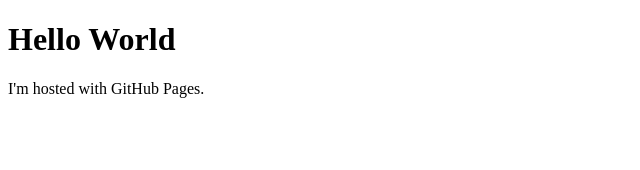
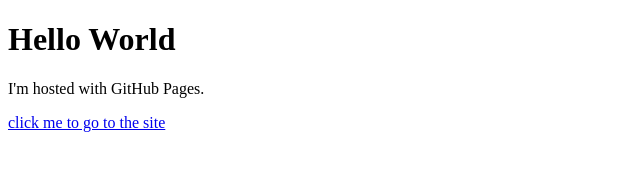
Before and after one commit to steckeras/TeeboxV1, a plain HTML site: page TeeBoxV1/index.html in a window 1280 px wide. Shown: the whole page, without its empty margins (0-640 px from the left). Drawn offline with Linux system fonts and the light colour scheme.

Commit message:
Update index.html
update

```diff
--- a/TeeBoxV1/index.html
+++ b/TeeBoxV1/index.html
@@ -3,5 +3,6 @@
 <body>
 <h1>Hello World</h1>
 <p>I'm hosted with GitHub Pages.</p>
+<a href="Home.html"> click me to go to the site</a>
 </body>
 </html>
```
